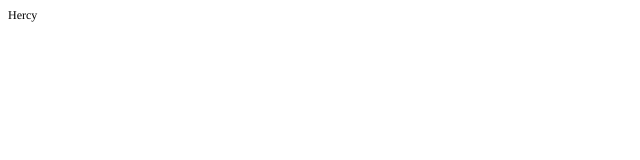
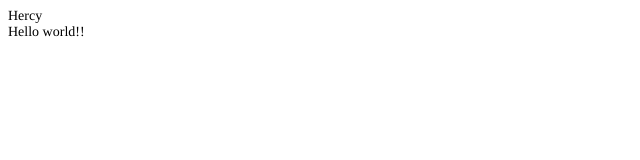
Before and after one commit to hercycheng/git-tutorial, a plain HTML site: page index.html in a window 1280 px wide. Shown: the full height of the page, 0-640 px from the left. Drawn offline with Linux system fonts and the light colour scheme.

Commit message:
增加hello world，自行放大14

```diff
--- a/index.html
+++ b/index.html
@@ -7,11 +7,12 @@
   <meta name="Generator" content="Cocoa HTML Writer">
   <meta name="CocoaVersion" content="2113.2">
   <style type="text/css">
-    p.p1 {margin: 0.0px 0.0px 0.0px 0.0px; font: 12.0px Times; color: #000000; -webkit-text-stroke: #000000}
+    p.p1 {margin: 0.0px 0.0px 0.0px 0.0px; font: 14.0px Times; color: #000000; -webkit-text-stroke: #000000}
     span.s1 {font-kerning: none}
   </style>
 </head>
 <body>
 <p class="p1"><span class="s1">Hercy</span></p>
+<p class="p1"><span class="s1">Hello world!!</span></p>
 </body>
 </html>
```
